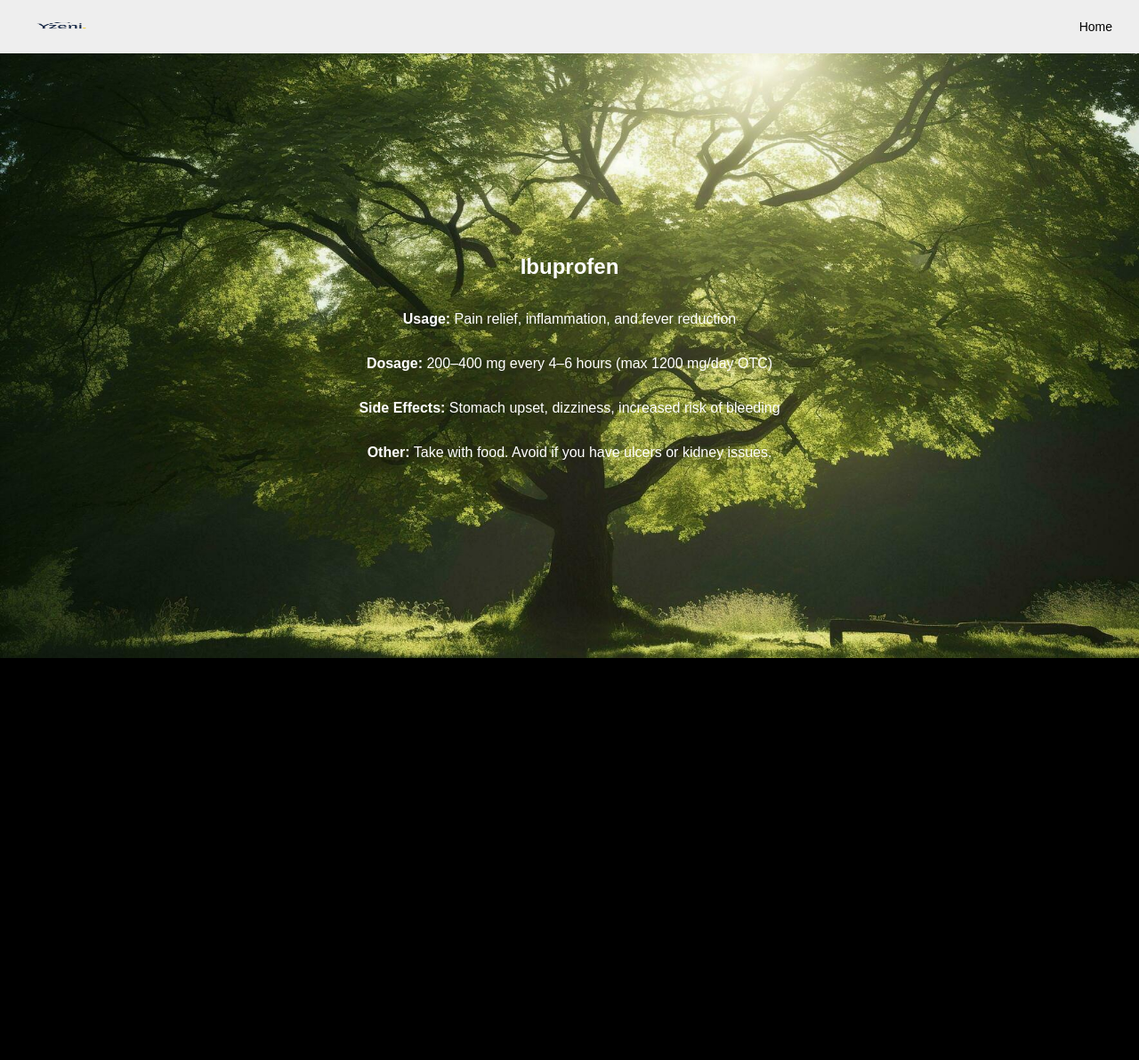
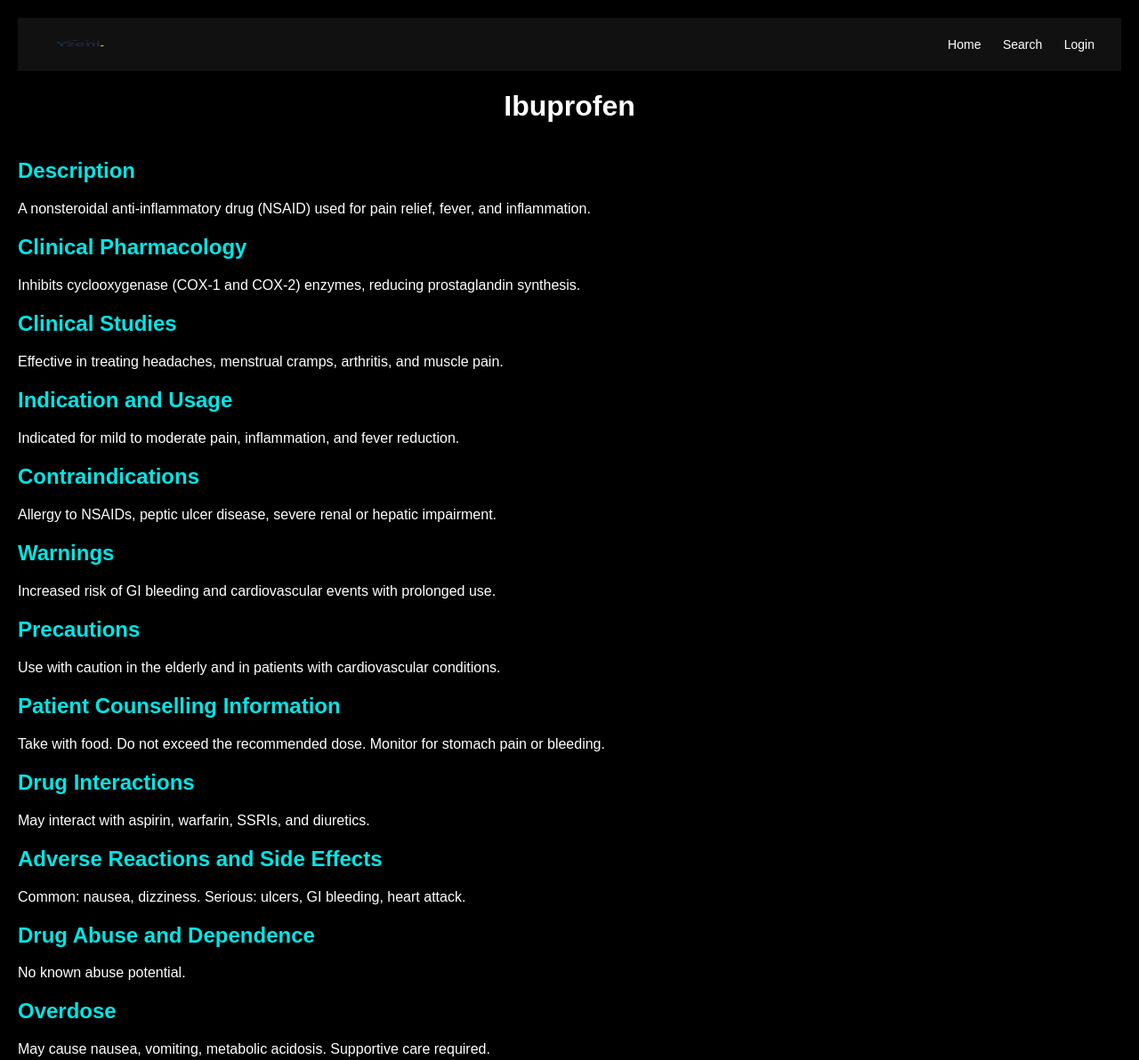
Before and after one commit to Yzeni/yzeni-homepage, a plain HTML site: page med-ibuprofen.html in a window 1280 px wide. Shown: the top 1192 px of the page at 89% size. Before the commit the page ends 800 px from the top, so only its background shows below. Drawn offline with Linux system fonts and the light colour scheme.

Commit message:
med-ibuprofen.html

```diff
--- a/med-ibuprofen.html
+++ b/med-ibuprofen.html
@@ -1,20 +1,44 @@
 <!DOCTYPE html>
-<html>
+<html lang="en">
 <head>
-  <title>Ibuprofen - Yzeni Pharma</title>
+  <meta charset="UTF-8">
+  <title>Ibuprofen | Yzeni Pharma</title>
   <link rel="stylesheet" href="style.css">
+  <style>
+    body { background: black; color: white; font-family: sans-serif; padding: 20px; }
+    h1 { text-align: center; margin-bottom: 40px; }
+    section { margin-bottom: 20px; }
+    section h2 { color: #00e6e6; }
+    .top-nav { background: #111; padding: 10px 20px; display: flex; justify-content: space-between; align-items: center; }
+    .top-nav a { color: white; margin: 0 10px; text-decoration: none; }
+  </style>
 </head>
 <body>
   <div class="top-nav">
     <img src="logo.png" alt="Yzeni Logo" style="height: 40px;">
-    <nav><a href="index.html">Home</a></nav>
+    <nav>
+      <a href="index.html">Home</a>
+      <a href="search.html">Search</a>
+      <a href="login.html">Login</a>
+    </nav>
   </div>
-  <div class="hero">
-    <h2>Ibuprofen</h2>
-    <p><strong>Usage:</strong> Pain relief, inflammation, and fever reduction</p>
-    <p><strong>Dosage:</strong> 200–400 mg every 4–6 hours (max 1200 mg/day OTC)</p>
-    <p><strong>Side Effects:</strong> Stomach upset, dizziness, increased risk of bleeding</p>
-    <p><strong>Other:</strong> Take with food. Avoid if you have ulcers or kidney issues.</p>
-  </div>
+
+  <h1>Ibuprofen</h1>
+
+  <section><h2>Description</h2><p>A nonsteroidal anti-inflammatory drug (NSAID) used for pain relief, fever, and inflammation.</p></section>
+  <section><h2>Clinical Pharmacology</h2><p>Inhibits cyclooxygenase (COX-1 and COX-2) enzymes, reducing prostaglandin synthesis.</p></section>
+  <section><h2>Clinical Studies</h2><p>Effective in treating headaches, menstrual cramps, arthritis, and muscle pain.</p></section>
+  <section><h2>Indication and Usage</h2><p>Indicated for mild to moderate pain, inflammation, and fever reduction.</p></section>
+  <section><h2>Contraindications</h2><p>Allergy to NSAIDs, peptic ulcer disease, severe renal or hepatic impairment.</p></section>
+  <section><h2>Warnings</h2><p>Increased risk of GI bleeding and cardiovascular events with prolonged use.</p></section>
+  <section><h2>Precautions</h2><p>Use with caution in the elderly and in patients with cardiovascular conditions.</p></section>
+  <section><h2>Patient Counselling Information</h2><p>Take with food. Do not exceed the recommended dose. Monitor for stomach pain or bleeding.</p></section>
+  <section><h2>Drug Interactions</h2><p>May interact with aspirin, warfarin, SSRIs, and diuretics.</p></section>
+  <section><h2>Adverse Reactions and Side Effects</h2><p>Common: nausea, dizziness. Serious: ulcers, GI bleeding, heart attack.</p></section>
+  <section><h2>Drug Abuse and Dependence</h2><p>No known abuse potential.</p></section>
+  <section><h2>Overdose</h2><p>May cause nausea, vomiting, metabolic acidosis. Supportive care required.</p></section>
+  <section><h2>Dosage and Administration</h2><p>Typical adult dose: 200–400 mg every 4–6 hours as needed.</p></section>
+  <section><h2>Medication Guide</h2><p>Use the lowest effective dose for the shortest duration. Stay hydrated.</p></section>
+
 </body>
 </html>
```
